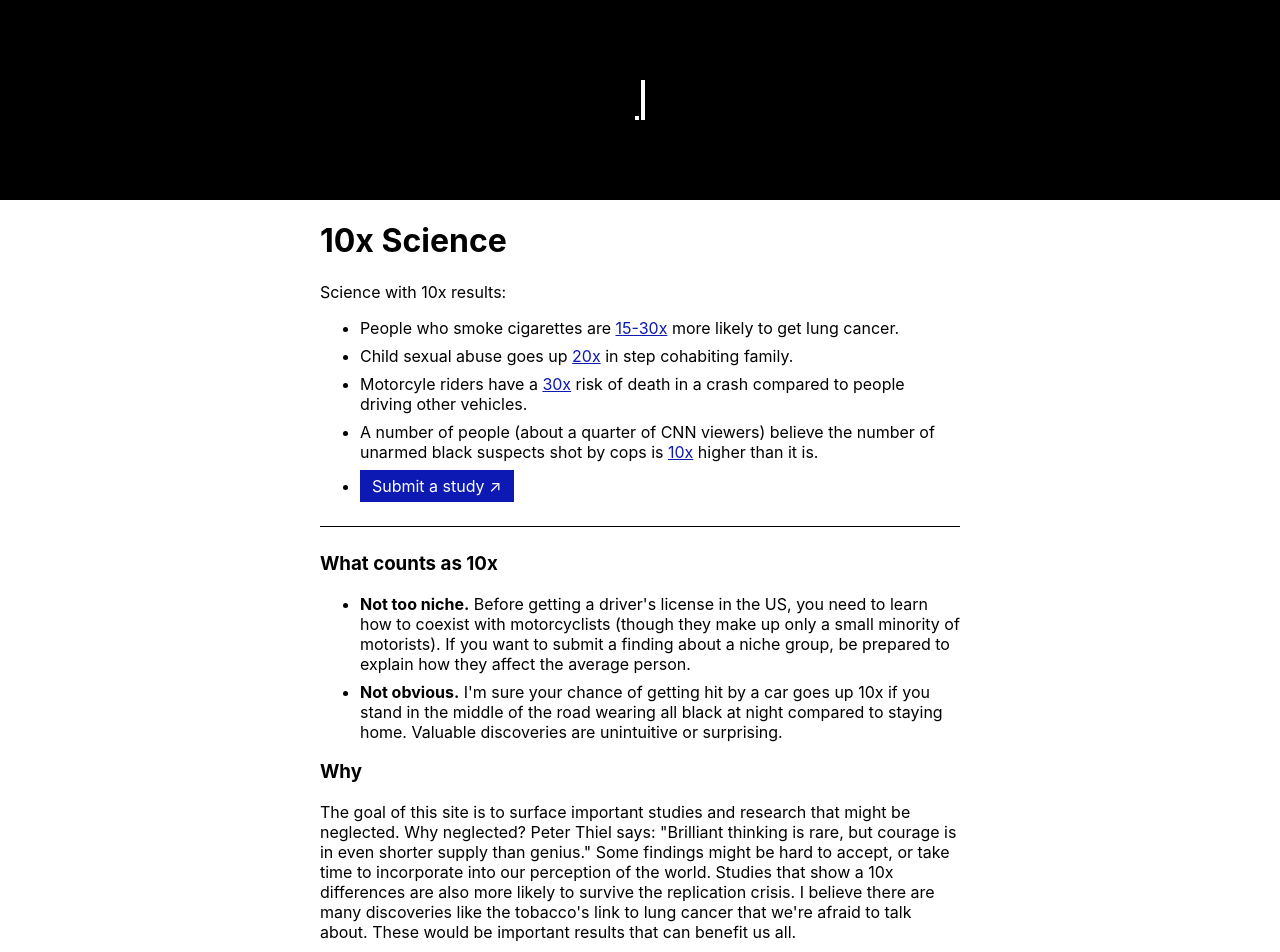
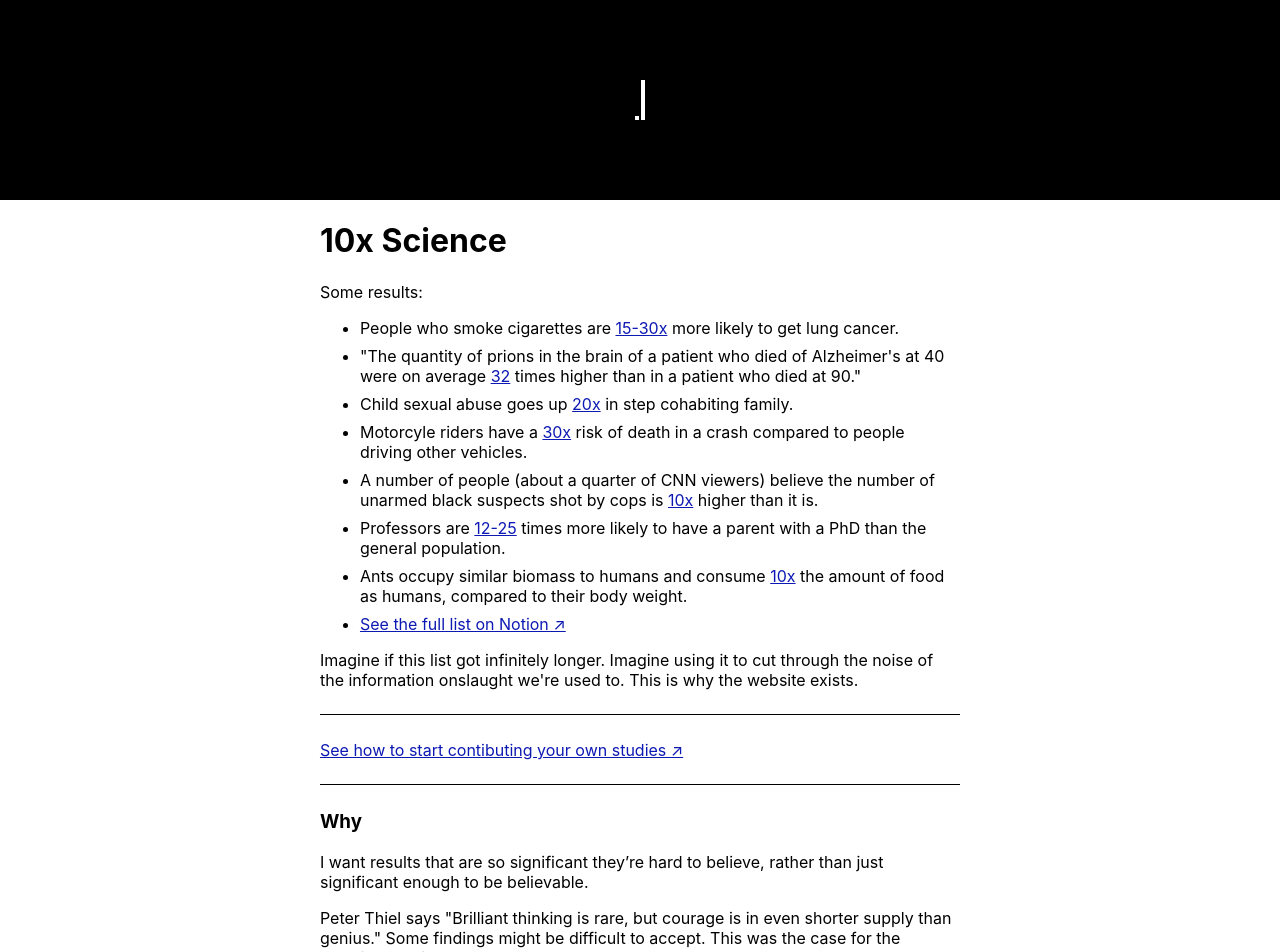
Before and after one commit to markmiro/10x-science, a Next.js app: page / in a window 1280 px wide. Shown: the top 952 px of the page. Built offline with nearby package versions, Linux system fonts and the light colour scheme.

Commit message:
Update copy and links

```diff
--- a/next.config.js
+++ /dev/null
@@ -1,13 +0,0 @@
-const config = require("./stuff/config").config;
-
-module.exports = {
-  async redirects() {
-    return [
-      {
-        source: "/submit",
-        destination: config.submitStudyUrl,
-        permanent: false,
-      },
-    ];
-  },
-};
--- a/pages/index.js
+++ b/pages/index.js
@@ -1,11 +1,16 @@
-import { config } from "../stuff/config";
 import { ConvertKitForm } from "../stuff/ConvertKitForm";
+
+const fullListUrl =
+  "https://www.notion.so/markmiro/10x-Science-cbe517733fa4452aaf6a9f2e2042f729";
+
+const contributeUrl =
+  "https://www.notion.so/markmiro/How-to-contribute-a-study-ba6854897bef443d9643fcd69e254e04";
 
 export default function IndexPage() {
   return (
     <div>
       <h1>10x Science</h1>
-      <p>Science with 10x results:</p>
+      <p>Some results:</p>
       <ul>
         <li>
           People who smoke cigarettes are{" "}
@@ -13,6 +18,14 @@ export default function IndexPage() {
             15-30x
           </a>{" "}
           more likely to get lung cancer.
+        </li>
+        <li>
+          "The quantity of prions in the brain of a patient who died of
+          Alzheimer's at 40 were on average{" "}
+          <a href="https://www.ucsf.edu/news/2019/05/414326/alzheimers-disease-double-prion-disorder-study-shows#:~:text=were%20on%20average-,32%20times,-higher%20than%20in">
+            32
+          </a>{" "}
+          times higher than in a patient who died at 90."
         </li>
         <li>
           Child sexual abuse goes up{" "}
@@ -35,49 +48,62 @@ export default function IndexPage() {
           higher than it is.
         </li>
         <li>
-          <a
-            href={config.submitStudyUrl}
-            style={{
-              display: "inline-block",
-              color: "white",
-              background: "var(--blue-dark)",
-              padding: "6px 12px",
-              textDecoration: "none",
-            }}
-          >
-            Submit a study ↗
-          </a>
+          Professors are{" "}
+          <a href="https://twitter.com/knrd_z/status/1572092216788815872">
+            12-25
+          </a>{" "}
+          times more likely to have a parent with a PhD than the general
+          population.
+        </li>
+        <li>
+          Ants occupy similar biomass to humans and consume{" "}
+          <a href="https://medium.com/collective-wisdom/the-talebian-and-thielian-moment-af14d7016adb">
+            10x
+          </a>{" "}
+          the amount of food as humans, compared to their body weight.
+        </li>
+        <li>
+          <a href={fullListUrl}>See the full list on Notion ↗</a>
         </li>
       </ul>
+      <p>
+        Imagine if this list got infinitely longer. Imagine using it to cut
+        through the noise of the information onslaught we're used to. This is
+        why the website exists.
+      </p>
       <hr />
-      <h3>What counts as 10x</h3>
+      <a href={contributeUrl}>
+        See how to start contibuting your own studies ↗
+      </a>
+      <hr />
+      <h3>Why</h3>
+      <p>
+        I want results that are so significant they’re hard to believe, rather
+        than just significant enough to be believable.
+      </p>
+      <p>
+        Peter Thiel says "Brilliant thinking is rare, but courage is in even
+        shorter supply than genius." Some findings might be difficult to accept.
+        This was the case for the smoking studies.
+      </p>
+      <h3>What counts</h3>
       <ul>
         <li>
-          <b>Not too niche.</b> Before getting a driver's license in the US, you
-          need to learn how to coexist with motorcyclists (though they make up
-          only a small minority of motorists). If you want to submit a finding
-          about a niche group, be prepared to explain how they affect the
-          average person.
-        </li>
-        <li>
-          <b>Not obvious.</b> I'm sure your chance of getting hit by a car goes
+          <b>Surprising:</b> I'm sure your chance of getting hit by a car goes
           up 10x if you stand in the middle of the road wearing all black at
           night compared to staying home. Valuable discoveries are unintuitive
           or surprising.
         </li>
+        <li>
+          <b>Relevant:</b> Before getting a driver's license in the US, you need
+          to learn how to coexist with motorcyclists (though they make up only a
+          small minority of motorists). If you want to submit a finding about a
+          niche group, be prepared to explain how they affect the average
+          person.
+        </li>
       </ul>
-      <h3>Why</h3>
-      <p>
-        The goal of this site is to surface important studies and research that
-        might be neglected. Why neglected? Peter Thiel says: "Brilliant thinking
-        is rare, but courage is in even shorter supply than genius." Some
-        findings might be hard to accept, or take time to incorporate into our
-        perception of the world. Studies that show a 10x differences are also
-        more likely to survive the replication crisis. I believe there are many
-        discoveries like the tobacco's link to lung cancer that we're afraid to
-        talk about. These would be important results that can benefit us all.
-      </p>
-      <h3>Get notified with new studies</h3>
+      <hr />
+      <h3>Get notified with new studies / get involved</h3>
       <ConvertKitForm />
       <hr />
       <div style={{ fontSize: "0.75em", textAlign: "center" }}>
--- a/stuff/config.js
+++ /dev/null
@@ -1,6 +0,0 @@
-module.exports = {
-  config: {
-    submitStudyUrl:
-      "https://docs.google.com/forms/d/e/1FAIpQLScaU7yKQl56XHNbw2IzBdpcKP4PtoqyeuoHGuStJnee3pemfg/viewform",
-  },
-};
```
